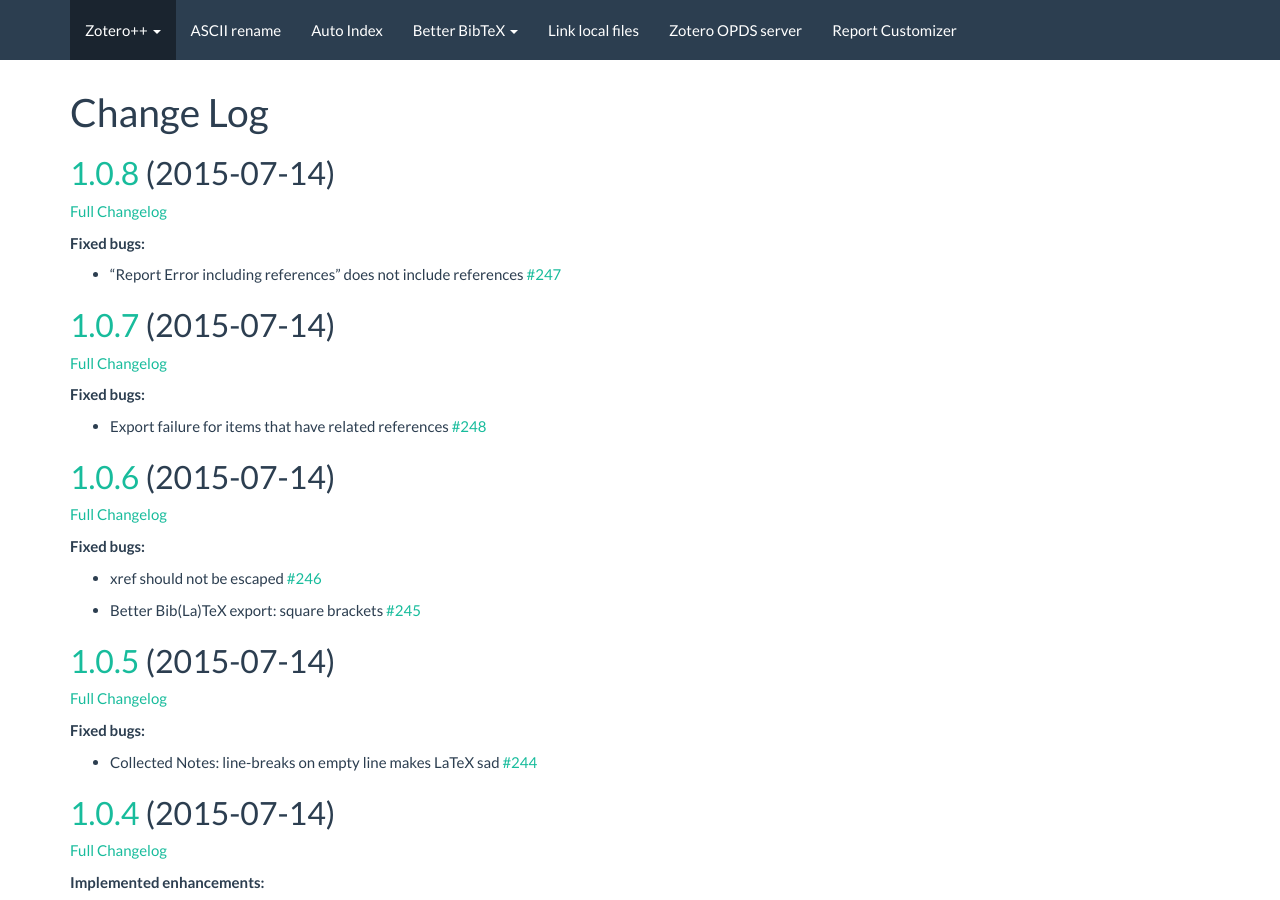
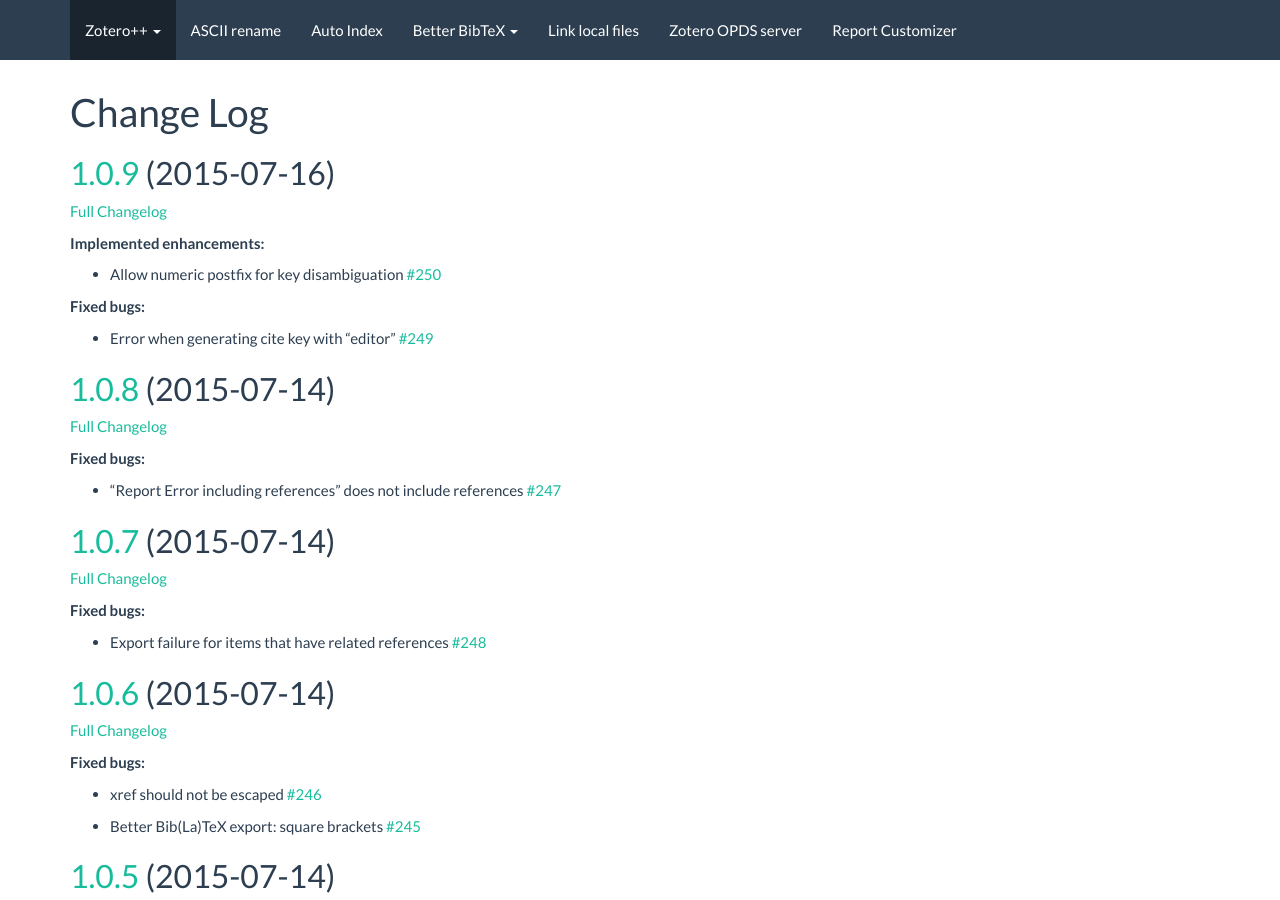
Before and after one commit to edwinksl/ZotPlus.github.io, a Jekyll site: the page built from better-bibtex/CHANGELOG.md, in a window 1280 px wide and 900 px high. Built offline with Jekyll 4.4.1, drawn with Linux system fonts in a browser that asks for light colours; nearby versions of some CDN libraries.

Commit message:
ascii-rename 0.0.40 / auto-index 0.0.36 / better-bibtex 1.0.9 / debug-bridge 0.1.0 / link-local-files 0.0.9 / opds 0.0.10 / report-customizer 0.2.13

```diff
--- a/_data/meta.yml
+++ b/_data/meta.yml
@@ -47,7 +47,7 @@
     slug: better-bibtex
     title: Better BibTeX
   pages:
-  - title: CHANGELOG
+  - title: Change log
     url: "/better-bibtex/CHANGELOG.html"
     project:
       slug: better-bibtex
@@ -88,7 +88,7 @@
       slug: better-bibtex
       title: Better BibTeX
 "/better-bibtex/CHANGELOG.html":
-  title: CHANGELOG
+  title: Change log
   url: "/better-bibtex/CHANGELOG.html"
   project:
     slug: better-bibtex
--- a/_data/nav.yml
+++ b/_data/nav.yml
@@ -31,7 +31,7 @@
     slug: better-bibtex
     title: Better BibTeX
   pages:
-  - title: CHANGELOG
+  - title: Change log
     url: "/better-bibtex/CHANGELOG.html"
     project:
       slug: better-bibtex
--- a/better-bibtex/CHANGELOG.md
+++ b/better-bibtex/CHANGELOG.md
@@ -1,7 +1,19 @@
 ---
-title: CHANGELOG
+title: Change log
 ---
 # Change Log
+
+## [1.0.9](https://github.com/ZotPlus/zotero-better-bibtex/tree/1.0.9) (2015-07-16)
+
+[Full Changelog](https://github.com/ZotPlus/zotero-better-bibtex/compare/1.0.8...1.0.9)
+
+**Implemented enhancements:**
+
+- Allow numeric postfix for key disambiguation [\#250](https://github.com/ZotPlus/zotero-better-bibtex/issues/250)
+
+**Fixed bugs:**
+
+- Error when generating cite key with "editor" [\#249](https://github.com/ZotPlus/zotero-better-bibtex/issues/249)
 
 ## [1.0.8](https://github.com/ZotPlus/zotero-better-bibtex/tree/1.0.8) (2015-07-14)
 
```
Also changed, not shown: 1 other file.
